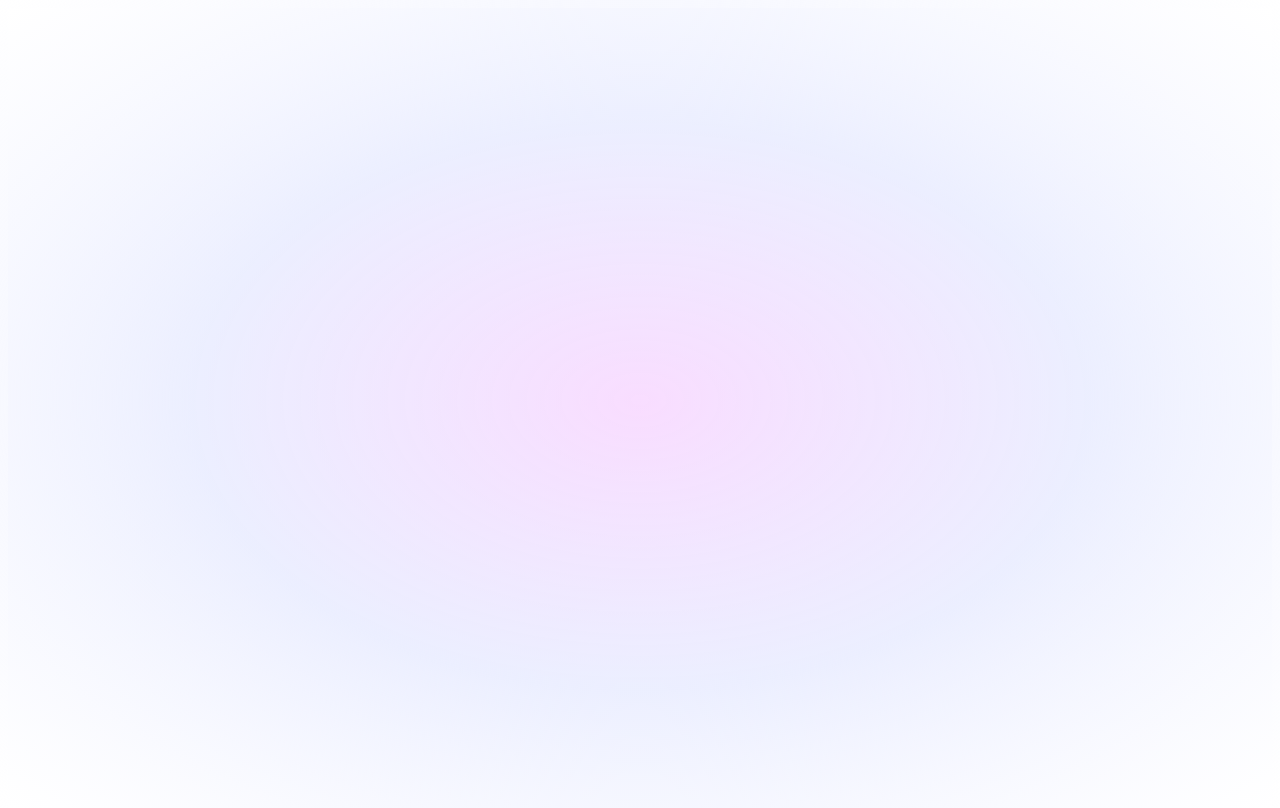
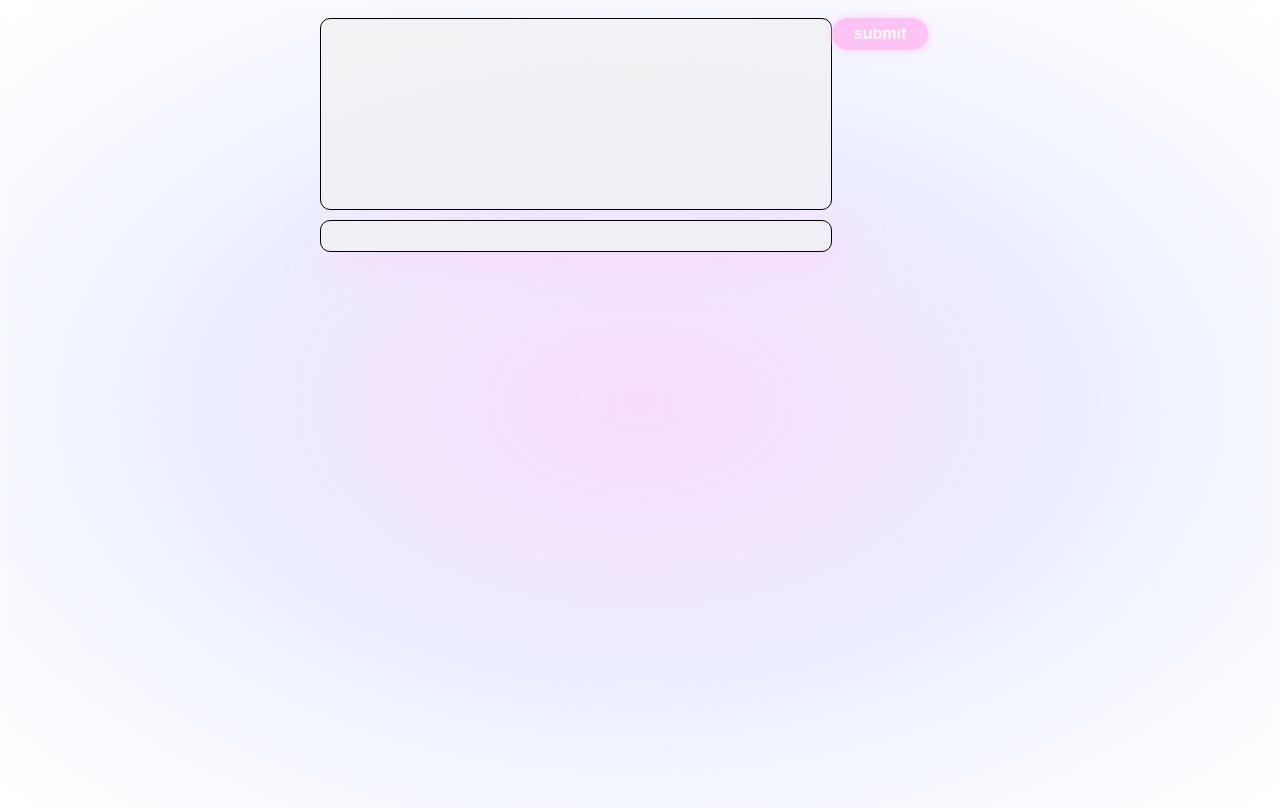
Before and after one commit to CHOsanok/todolist, a React (Vite) app: page / in a window 1280 px wide. Built offline with nearby package versions, Linux system fonts and the light colour scheme.

Commit message:
feat/form

```diff
--- a/src/App.jsx
+++ b/src/App.jsx
@@ -1,10 +1,21 @@
-import { Button } from "./style/ButtonStyled";
-import { Textarea } from "./style/TextareaStyled";
+import { useState } from "react";
+import Form from "./components/Form";
 import { Li } from "./style/LiStyled";
 import { Ul } from "./style/UlStyled";
 
 const App = () => {
-  return <></>;
+  const [todoList, setTodoList] = useState([]);
+
+  return (
+    <>
+      <Form todoList={todoList} setTodoList={setTodoList} />
+      <Ul>
+        {todoList.map((item, idx) => {
+          return <Li key={idx}>{item.text}</Li>;
+        })}
+      </Ul>
+    </>
+  );
 };
 
 export default App;
--- /dev/null
+++ b/src/components/Form.jsx
@@ -0,0 +1,31 @@
+import { Textarea } from "../style/TextareaStyled";
+import { Button } from "../style/ButtonStyled";
+import { Forms } from "../style/FormStyled";
+import { useState } from "react";
+
+const Form = ({ todoList, setTodoList }) => {
+  const [text, setText] = useState("");
+
+  const changeText = (e) => {
+    const newText = e.target.value;
+    setText(newText);
+  };
+
+  const addTodo = (e) => {
+    e.preventDefault();
+    const newTodo = { id: Math.random(), text: text };
+    setTodoList([...todoList, newTodo]);
+    setText("");
+  };
+
+  return (
+    <Forms>
+      <Textarea value={text} onChange={(e) => changeText(e)} />
+      <Button onClick={(e) => addTodo(e)} type="submit">
+        submit
+      </Button>
+    </Forms>
+  );
+};
+
+export default Form;
--- /dev/null
+++ b/src/style/FormStyled.jsx
@@ -0,0 +1,8 @@
+import styled from "styled-components";
+
+export const Forms = styled.form`
+  display: flex;
+  margin: 10px;
+
+  width: 40rem;
+`;
--- a/src/style/TextareaStyled.jsx
+++ b/src/style/TextareaStyled.jsx
@@ -9,4 +9,5 @@ export const Textarea = styled.textarea`
   width: 30rem;
   height: 10rem;
   font-size: 1rem;
+  border: 1px solid #000;
 `;
--- a/src/style/UlStyled.jsx
+++ b/src/style/UlStyled.jsx
@@ -4,9 +4,11 @@ export const Ul = styled.ul`
   display: flex;
   flex-direction: column;
   justify-content: center;
-  padding: 20px;
+  padding: 15px;
+  margin: 10px;
   border-radius: 10px;
   box-shadow: 10px 10px 40px #ffcef794;
   background-color: #f1f1f1ba;
   width: 30rem;
+  border: 1px solid #000;
 `;
```
